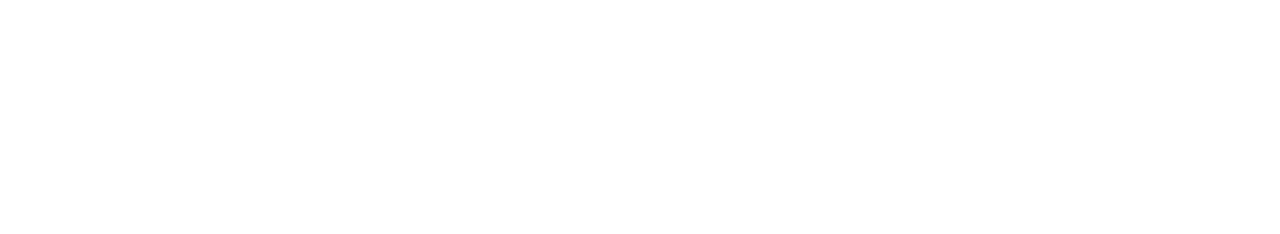
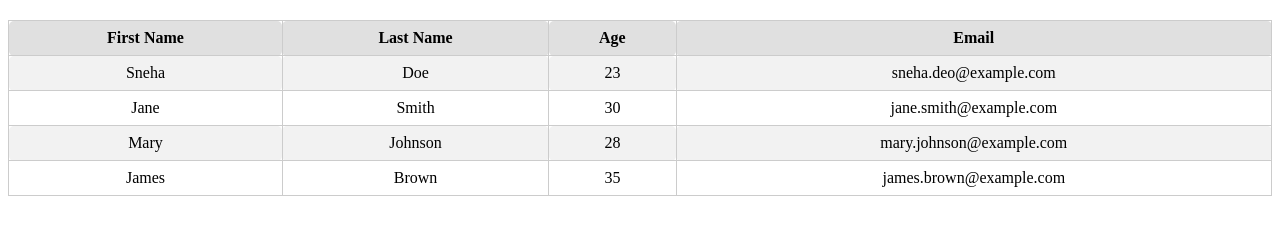
Before and after one commit to acciojob/css-tables-DachepallySahithi, a website: page main.html in a window 1280 px wide. Drawn offline with Linux system fonts and the light colour scheme.

Commit message:
created a submission

```diff
--- a/main.html
+++ b/main.html
@@ -7,6 +7,42 @@
 </head>
 
 <body>
+	<table>
+		<thead>
+			<tr>
+				<th>First Name</th>
+				<th>Last Name</th>
+				<th>Age</th>
+				<th>Email</th>
+			</tr>
+		</thead>
+		<tbody>
+			<tr>
+				<td>Sneha</td>
+				<td>Doe</td>
+				<td>23</td>
+				<td>sneha.deo@example.com</td>
+			</tr>
+			<tr>
+				<td>Jane</td>
+                <td>Smith</td>
+                <td>30</td>
+                <td>jane.smith@example.com</td>
+			</tr>
+			<tr>
+				 <td>Mary</td>
+                <td>Johnson</td>
+                <td>28</td>
+                <td>mary.johnson@example.com</td>
+			</tr>
+			<tr>
+                <td>James</td>
+                <td>Brown</td>
+                <td>35</td>
+                <td>james.brown@example.com</td>
+            </tr>
+		</tbody>
+	</table>
 	<!-- the entire body must be written by student -->
     <script type="text/javascript" src="./script.js">
 </script>
--- a/styles.css
+++ b/styles.css
@@ -1 +1,52 @@
-/*  your css code here. If applicable */
+/* Style for the entire table */
+table {
+    width: 100%;
+    border-collapse: collapse; /* Ensure borders collapse into a single line */
+    margin: 20px 0; /* Add some margin around the table */
+}
+
+/* Style for table headers and data cells */
+th, td {
+    border: 1px solid #ccc; /* 1px solid border */
+    border-radius: 5px; /* Rounded corners */
+    padding: 0.5rem; /* Padding inside the cells */
+    text-align: center; /* Center-align the text */
+}
+
+tbody tr:nth-child(odd) {
+    background-color: #f2f2f2; /* Light gray background for odd rows */
+}
+
+/* Style for even rows */
+tbody tr:nth-child(even) {
+    background-color: #ffffff; /* White background for even rows */
+}
+
+th {
+    background-color: #e0e0e0; /* Light gray background for header */
+}
+table {
+    width: 100%;
+    border-collapse: collapse; /* Ensure borders collapse into a single line */
+    margin: 20px 0; /* Add some margin around the table */
+}
+
+th, td {
+    border: 1px solid #ccc; /* 1px solid border */
+    border-radius: 5px; /* Rounded corners */
+    padding: 0.5rem; /* Padding inside the cells */
+    text-align: center; /* Center-align the text */
+}
+
+tbody tr:nth-child(odd) {
+    background-color: #f2f2f2; /* Light gray background for odd rows */
+}
+
+/* Style for even rows */
+tbody tr:nth-child(even) {
+    background-color: #ffffff;
+}
+
+th {
+    background-color: #e0e0e0;
+}
```
